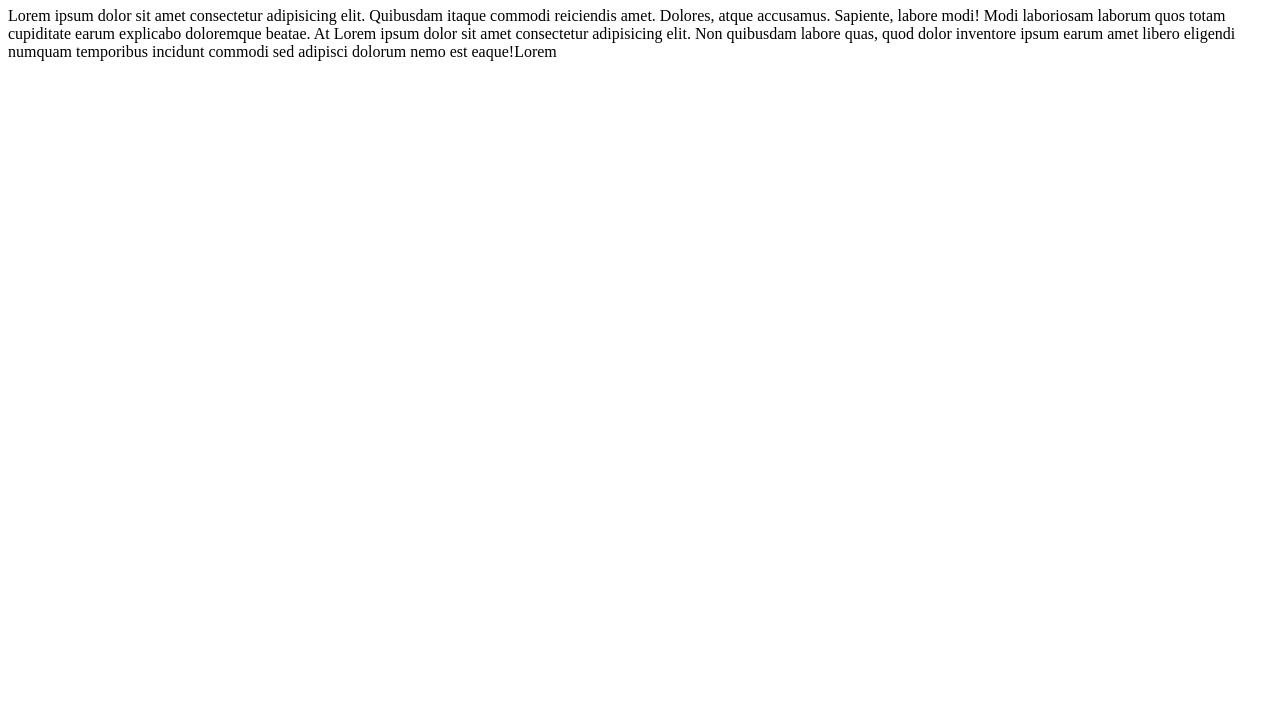
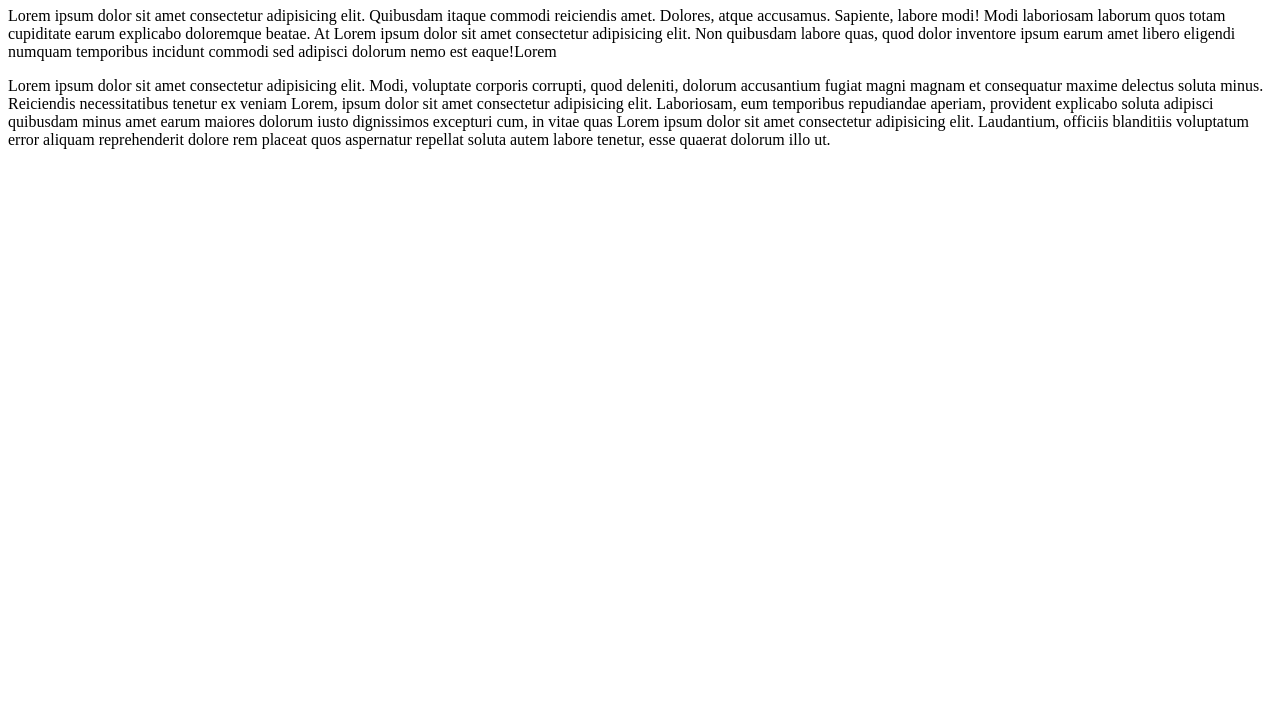
Before and after one commit to juliocesarmenezes/site-sttackvision, a plain HTML site: page index.html in a window 1280 px wide. Shown: the part 73-800 px from the top of the page. Drawn offline with Linux system fonts and the light colour scheme.

Commit message:
commite 3

```diff
--- a/index.html
+++ b/index.html
@@ -9,8 +9,8 @@
     <h1>Construção, Edição e Tráfego no Google ads</h1>
     <main>
         <p>Lorem ipsum dolor sit amet consectetur adipisicing elit. Quibusdam itaque commodi reiciendis amet. Dolores, atque accusamus. Sapiente, labore modi! Modi laboriosam laborum quos totam cupiditate earum explicabo doloremque beatae. At Lorem ipsum dolor sit amet consectetur adipisicing elit. Non quibusdam labore quas, quod dolor inventore ipsum earum amet libero eligendi numquam temporibus incidunt commodi sed adipisci dolorum nemo est eaque!Lorem
-
         </p>
+        <p>Lorem ipsum dolor sit amet consectetur adipisicing elit. Modi, voluptate corporis corrupti, quod deleniti, dolorum accusantium fugiat magni magnam et consequatur maxime delectus soluta minus. Reiciendis necessitatibus tenetur ex veniam Lorem, ipsum dolor sit amet consectetur adipisicing elit. Laboriosam, eum temporibus repudiandae aperiam, provident explicabo soluta adipisci quibusdam minus amet earum maiores dolorum iusto dignissimos excepturi cum, in vitae quas Lorem ipsum dolor sit amet consectetur adipisicing elit. Laudantium, officiis blanditiis voluptatum error aliquam reprehenderit dolore rem placeat quos aspernatur repellat soluta autem labore tenetur, esse quaerat dolorum illo ut.</p>
 
     </main>
     <section>
```
